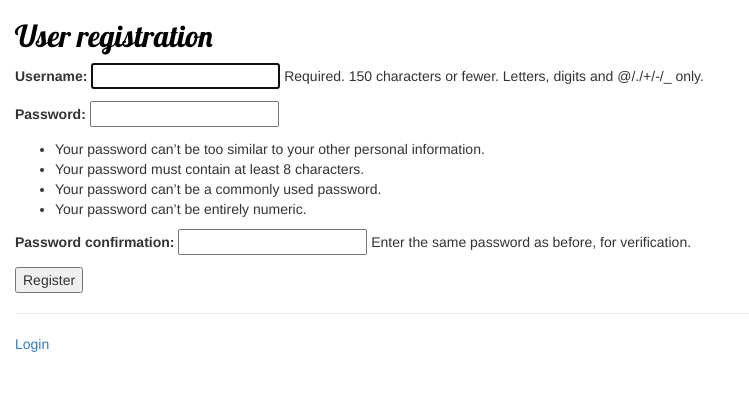
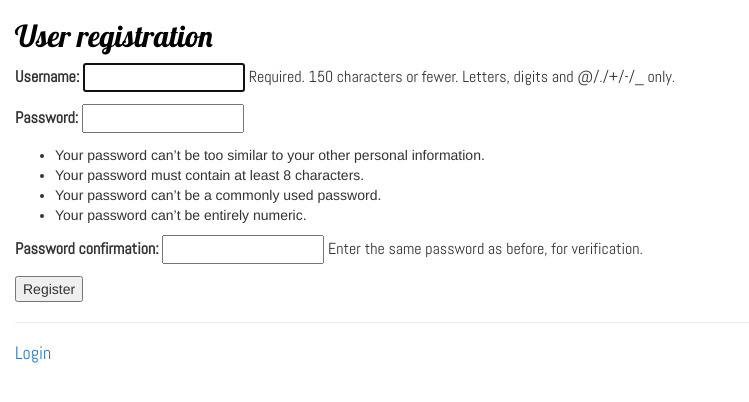
Before and after one commit to raularino/recipesandfun, a Django app: page /register in a window 1280 px wide. Shown: the top 402 px of the page, without its empty margins (0-749 px from the left). Run offline with Django 3.2, Linux system fonts and the light colour scheme; some libraries are stand-ins or nearby versions.

Commit message:
Diseño: párrafos (letra)

```diff
--- a/static/recipesandfun.css
+++ b/static/recipesandfun.css
@@ -6,6 +6,10 @@ h1, h2{
 h3, h4, h5{
     font-family: 'Abel', sans-serif;
 }
+p{
+    font-family: 'Abel', sans-serif;
+    font-size: 16px;
+}
 body {
     padding-left: 15px;
 }
--- a/templates/createrecipe.html
+++ b/templates/createrecipe.html
@@ -26,6 +26,6 @@
     </form>
 {% endblock %}
 <br>
-    <h3><a href="/welcome">welcome </a></h3>
+    <h4><a href="/welcome">welcome </a></h4>
 </br>
 </body>
--- a/templates/login.html
+++ b/templates/login.html
@@ -5,6 +5,7 @@
     <link rel="stylesheet" href="//maxcdn.bootstrapcdn.com/bootstrap/3.2.0/css/bootstrap-theme.min.css">
     <link rel="stylesheet" href="{% static 'recipesandfun.css' %}">
     <link href="//fonts.googleapis.com/css?family=Lobster&subset=latin,latin-ext" rel="stylesheet" type="text/css">
+    <link href="https://fonts.googleapis.com/css?family=Abel&display=swap" rel="stylesheet">
 </head>
 
 <html>
@@ -27,7 +28,7 @@
 </form>
 
 <hr />
-<a href="/register">Register</a>
+<h4><a href="/register">Register</a></h4>
 
  <hr />
-<a href="/admin">Admin access</a>
+<h4><a href="/admin">Admin access</a></h4>
--- a/templates/myrecipes.html
+++ b/templates/myrecipes.html
@@ -26,6 +26,6 @@
 {% endfor %}
 
 <br>
-    <h3><a href="/welcome">welcome </a></h3>
+    <h4><a href="/welcome">welcome </a></h4>
 </br>
 </body>
--- a/templates/register.html
+++ b/templates/register.html
@@ -5,6 +5,7 @@
     <link rel="stylesheet" href="//maxcdn.bootstrapcdn.com/bootstrap/3.2.0/css/bootstrap-theme.min.css">
     <link rel="stylesheet" href="{% static 'recipesandfun.css' %}">
     <link href="//fonts.googleapis.com/css?family=Lobster&subset=latin,latin-ext" rel="stylesheet" type="text/css">
+    <link href="https://fonts.googleapis.com/css?family=Abel&display=swap" rel="stylesheet">
 
     <h2>User registration</h2>
 
@@ -19,5 +20,5 @@
 
 <hr />
 
-<a href="/login">Login</a>
+<h4><a href="/login">Login</a></h4>
 </body>
--- a/templates/welcome.html
+++ b/templates/welcome.html
@@ -5,6 +5,7 @@
     <link rel="stylesheet" href="//maxcdn.bootstrapcdn.com/bootstrap/3.2.0/css/bootstrap-theme.min.css">
     <link rel="stylesheet" href="{% static 'recipesandfun.css' %}">
     <link href="//fonts.googleapis.com/css?family=Lobster&subset=latin,latin-ext" rel="stylesheet" type="text/css">
+    <link href="https://fonts.googleapis.com/css?family=Abel&display=swap" rel="stylesheet">
 
     <h2>User area </h2>
 
@@ -28,5 +29,5 @@
 </p>
 
 <hr />
-<a href="/logout">Logout</a>
+<h4><a href="/logout">Logout</a></h4>
 </body>
```
Also changed, not shown: db.sqlite3.
